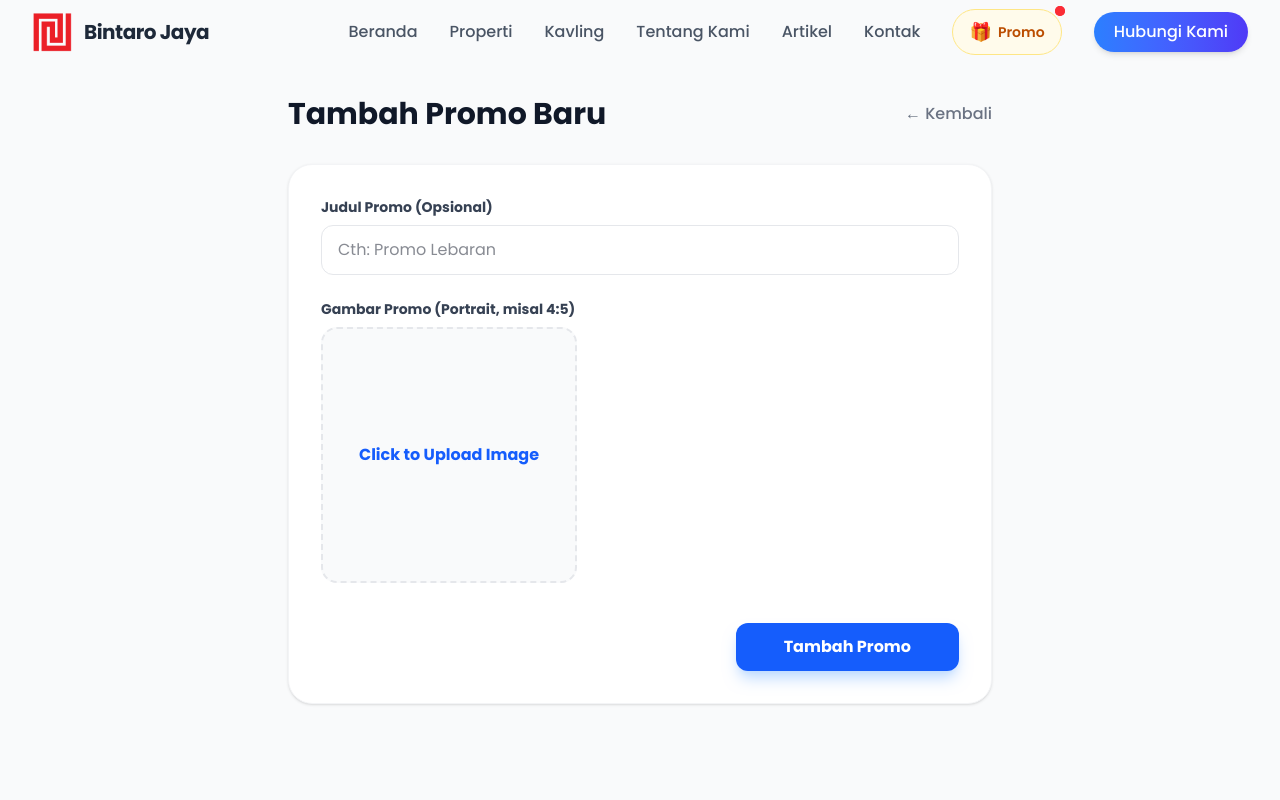
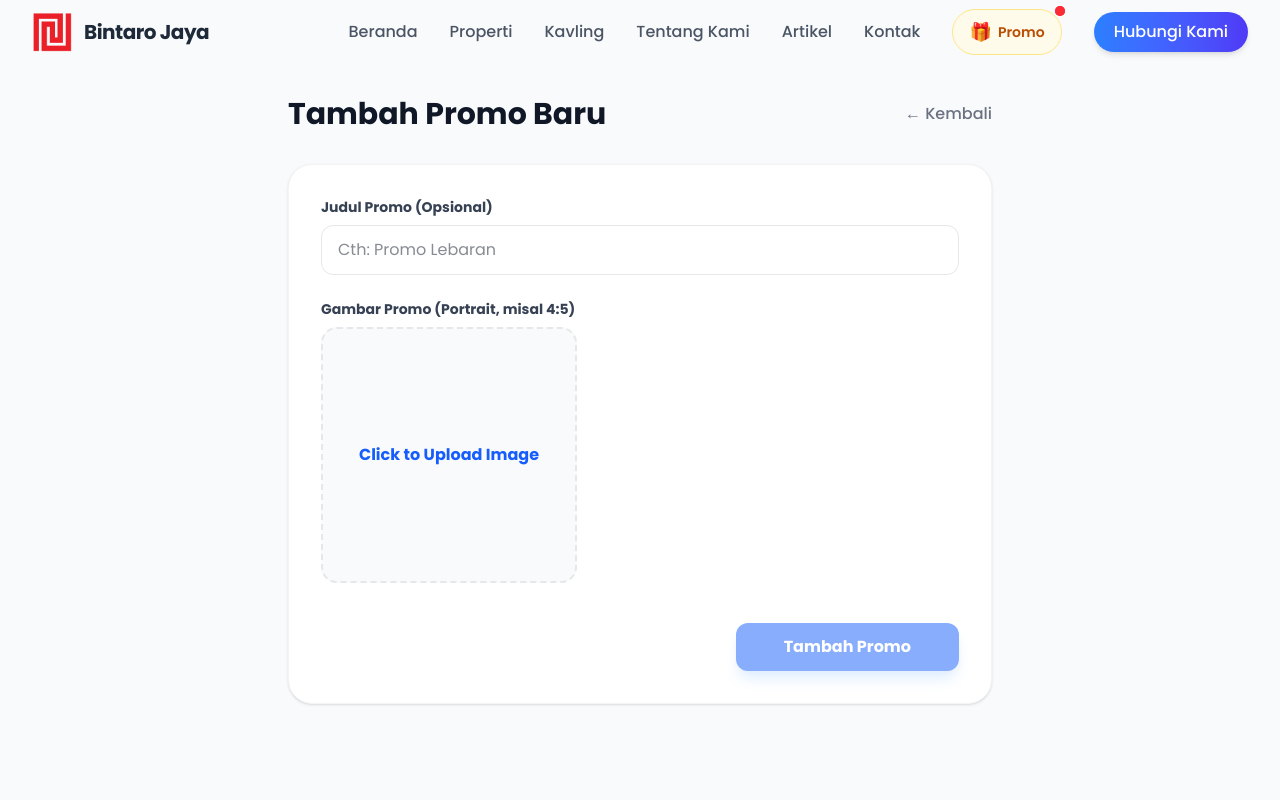
Before and after one commit to stevenxylver/rumahbintaro, a Next.js app: page /admin/promo/new in a window 1280 px wide. Shown: the top 800 px of the page. Built offline with nearby package versions, Linux system fonts and the light colour scheme; no server answers.

Commit message:
fix: improve PromoForm error handling and prevent Ctaformpromo crash

```diff
--- a/src/components/admin/PromoForm.tsx
+++ b/src/components/admin/PromoForm.tsx
@@ -15,21 +15,28 @@ interface PromoFormProps {
 export default function PromoForm({ promo, action }: PromoFormProps) {
   const [isUploading, setIsUploading] = useState(false)
   const [imageUrl, setImageUrl] = useState(promo?.image || '')
+  const [uploadError, setUploadError] = useState('')
 
   const handleFileUpload = async (e: React.ChangeEvent<HTMLInputElement>) => {
     const files = e.target.files
     if (!files || files.length === 0) return
 
     setIsUploading(true)
+    setUploadError('')
 
     const formData = new FormData()
     formData.append('file', files[0])
     try {
       const res = await fetch('/api/upload', { method: 'POST', body: formData })
       const data = await res.json()
-      if (data.url) setImageUrl(data.url)
+      if (data.url) {
+        setImageUrl(data.url)
+      } else {
+        setUploadError(data.error || 'Gagal mengunggah gambar')
+      }
     } catch (error) {
       console.error('Upload failed:', error)
+      setUploadError('Terjadi kesalahan saat mengunggah')
     }
     setIsUploading(false)
   }
@@ -65,10 +72,15 @@ export default function PromoForm({ promo, action }: PromoFormProps) {
           )}
         </div>
         <input type="hidden" name="image" value={imageUrl} />
+        {uploadError && <p className="text-red-500 text-xs mt-2 font-bold">{uploadError}</p>}
       </div>
 
       <div className="flex justify-end pt-4">
-        <button type="submit" className="bg-blue-600 text-white px-12 py-3 rounded-xl font-bold hover:bg-blue-700 transition-all shadow-lg shadow-blue-200">
+        <button
+          type="submit"
+          disabled={!imageUrl || isUploading}
+          className="bg-blue-600 text-white px-12 py-3 rounded-xl font-bold hover:bg-blue-700 transition-all shadow-lg shadow-blue-200 disabled:opacity-50"
+        >
           {promo ? 'Update Promo' : 'Tambah Promo'}
         </button>
       </div>
```
